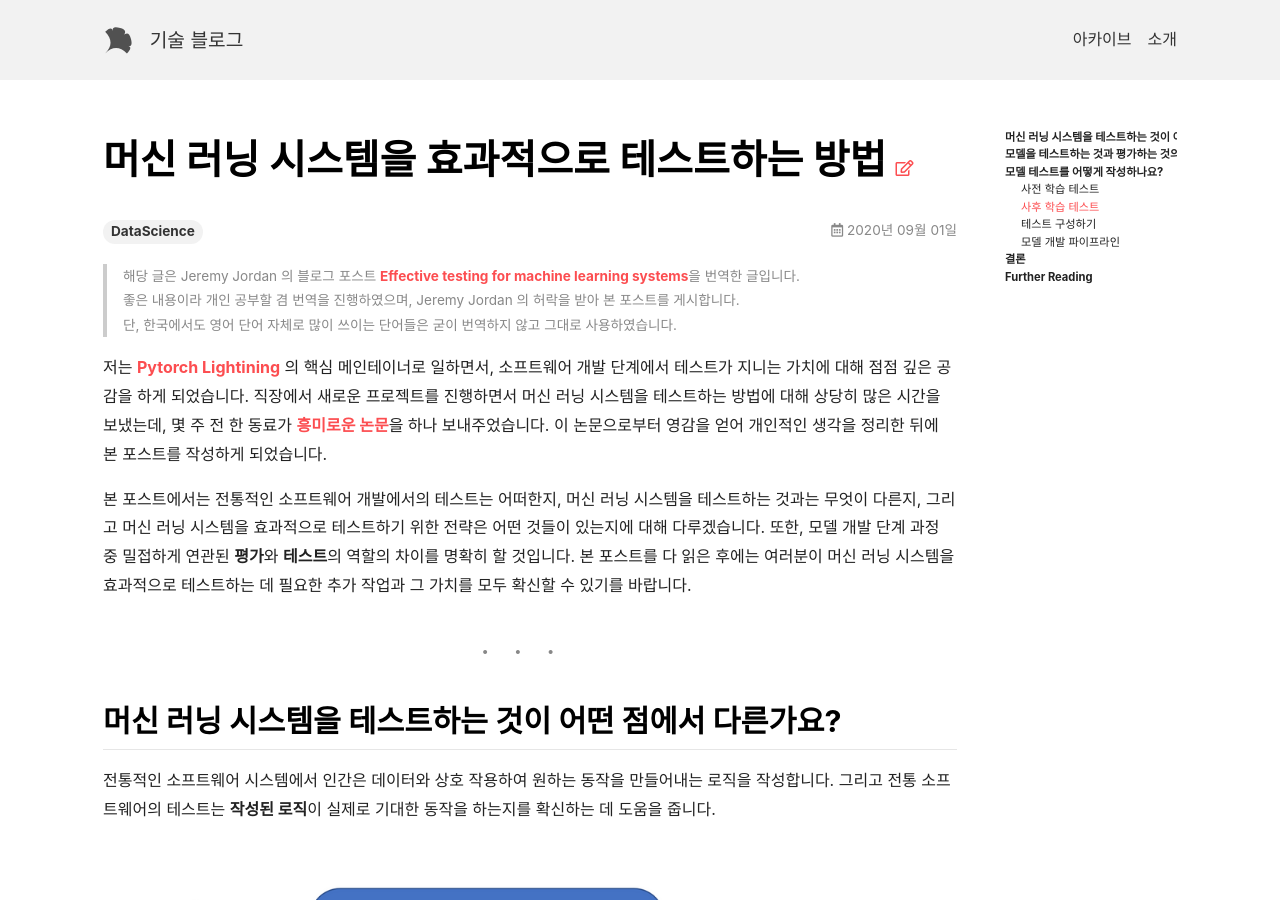
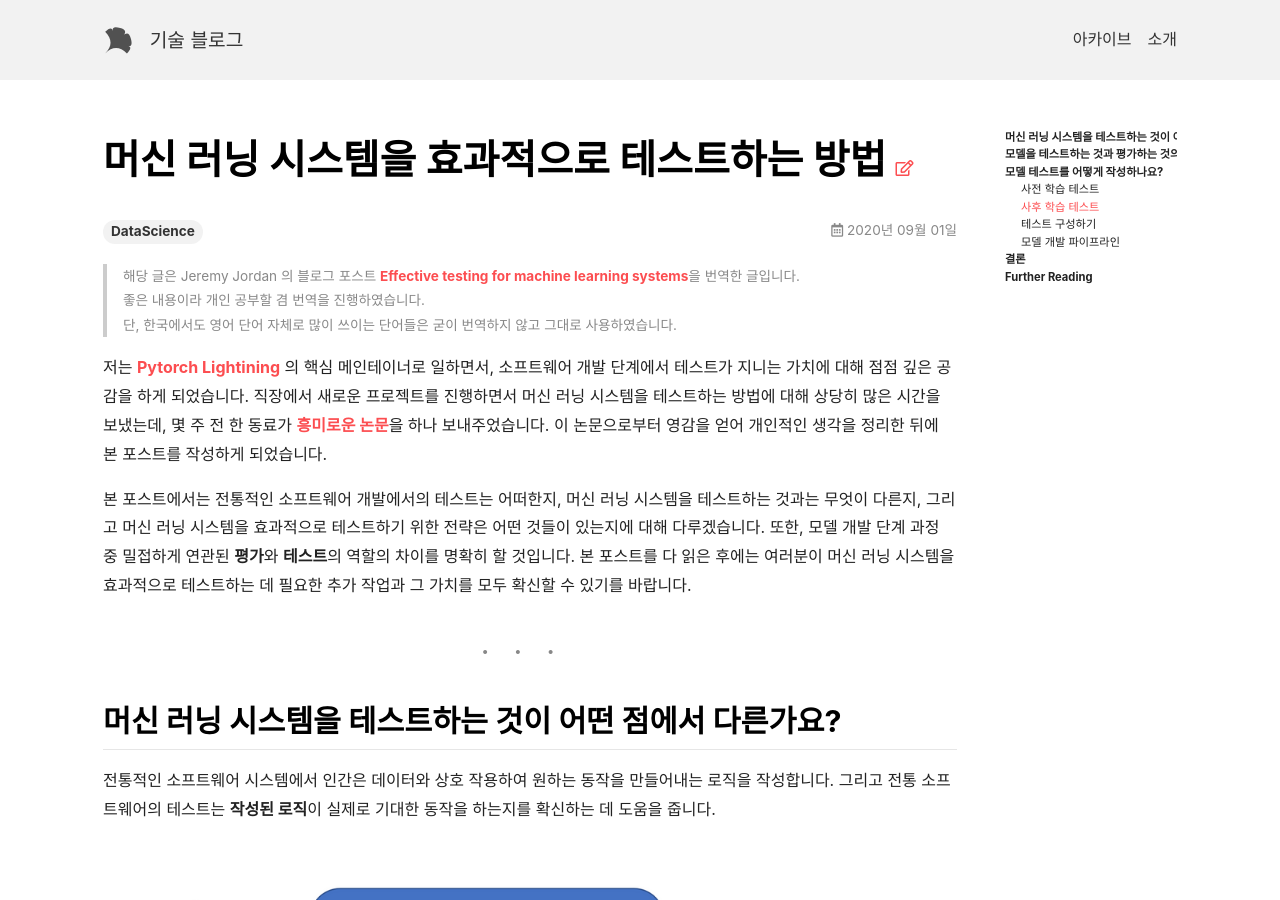
Before and after one commit to anencore94/anencore94.github.io, a Jekyll site: the page built from _posts/2020-08-31-effective-testing-for-ml-systems.md, in a window 1280 px wide and 900 px high. Built offline with Jekyll 4.4.1, drawn with Linux system fonts in a browser that asks for light colours; nearby versions of some CDN libraries.

Commit message:
[post] tweet reply 없음

```diff
--- a/_posts/2020-08-31-effective-testing-for-ml-systems.md
+++ b/_posts/2020-08-31-effective-testing-for-ml-systems.md
@@ -5,7 +5,7 @@ tags: DataScience
 ---
 
 > 해당 글은 Jeremy Jordan 의 블로그 포스트 [Effective testing for machine learning systems](https://www.jeremyjordan.me/testing-ml/)을 번역한 글입니다. <br>
-> 좋은 내용이라 개인 공부할 겸 번역을 진행하였으며, Jeremy Jordan 의 허락을 받아 본 포스트를 게시합니다.<br>
+> 좋은 내용이라 개인 공부할 겸 번역을 진행하였습니다.<br>
 > 단, 한국에서도 영어 단어 자체로 많이 쓰이는 단어들은 굳이 번역하지 않고 그대로 사용하였습니다.
 
 
```
